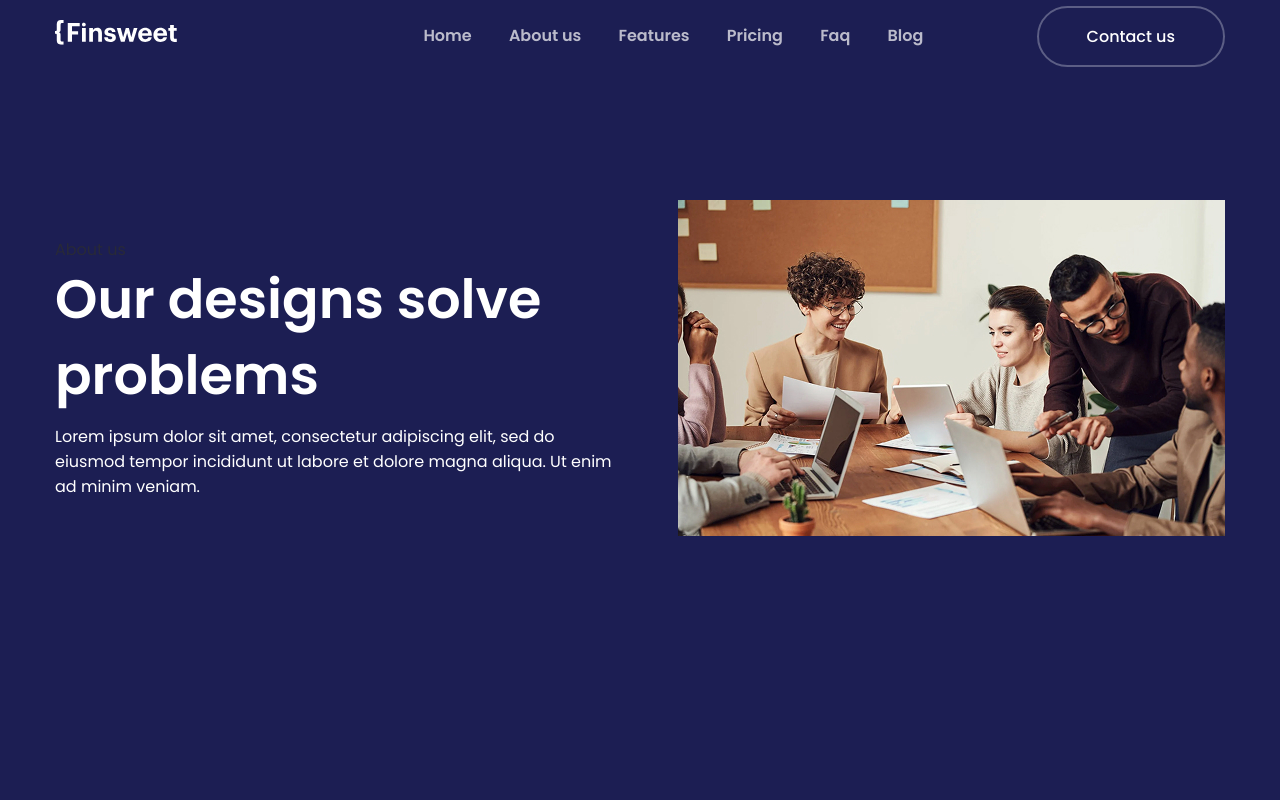
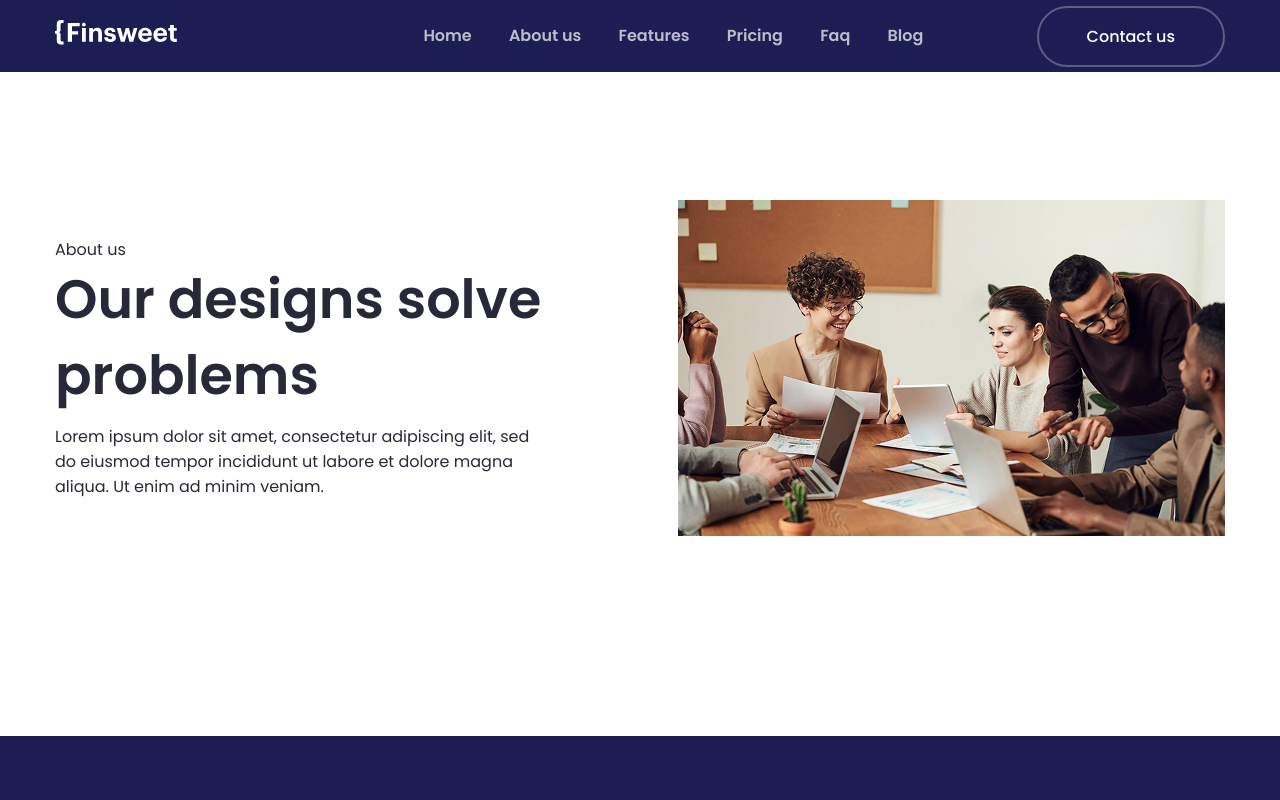
Before and after one commit to andreyk1n/finsweet, a React (Create React App) app: page /about in a window 1280 px wide. Shown: the top 800 px of the page. Built offline with nearby package versions, Linux system fonts and the light colour scheme; the HTML template or start-up script is replaced by a standard one.

Commit message:
update hero styles

```diff
--- a/src/template-parts/components/hero/hero.scss
+++ b/src/template-parts/components/hero/hero.scss
@@ -4,7 +4,23 @@
     background-color: #1C1E53;
 
     &--about {
-        // background-color: #fff;
+        background-color: #fff;
+
+        .hero__title {
+            color: #282938;
+        }
+
+        .hero__description {
+            color: #282938;
+            font-size: 16px;
+            font-family: "Poppins", sans-serif;
+            font-weight: 400;
+            max-width: 484px;
+        }
+
+        .hero__image {
+            max-width: 547px;
+        }
     }
 
     @media (max-width: 992px) {
```
